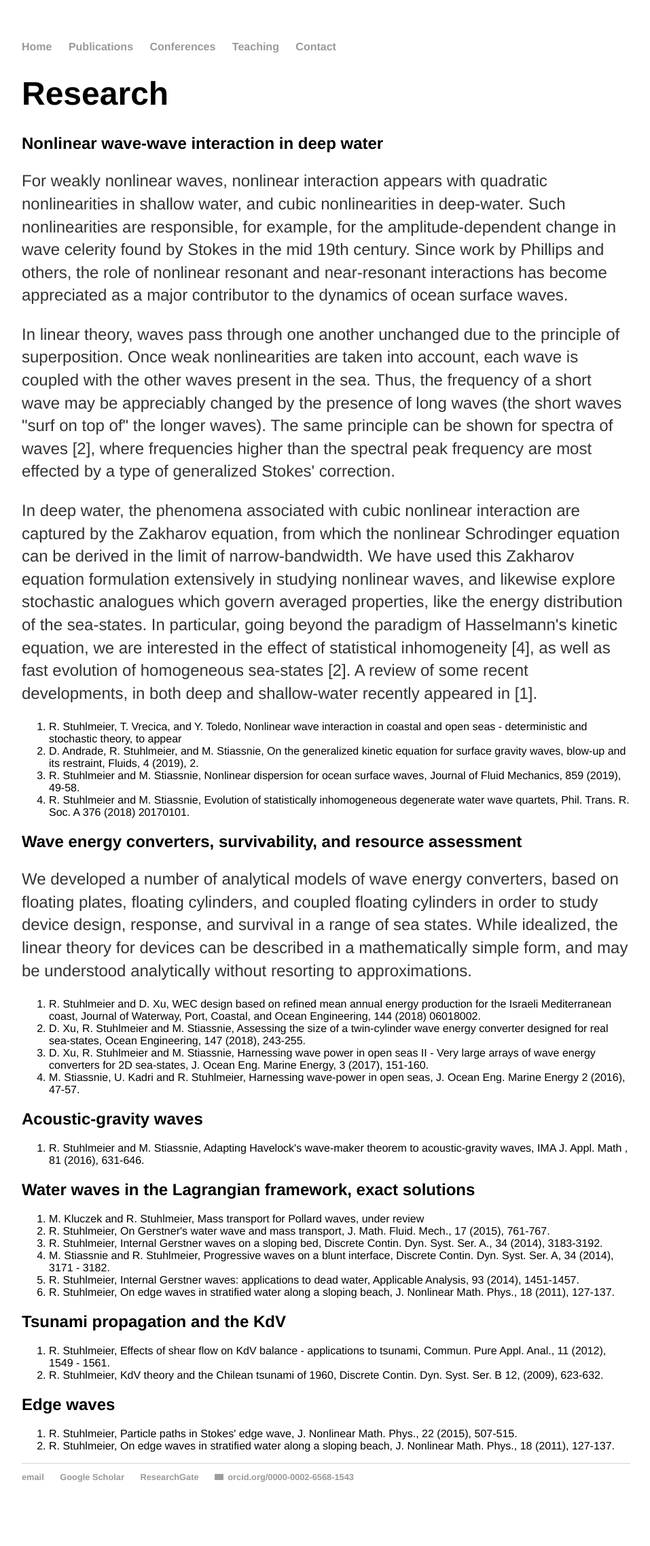
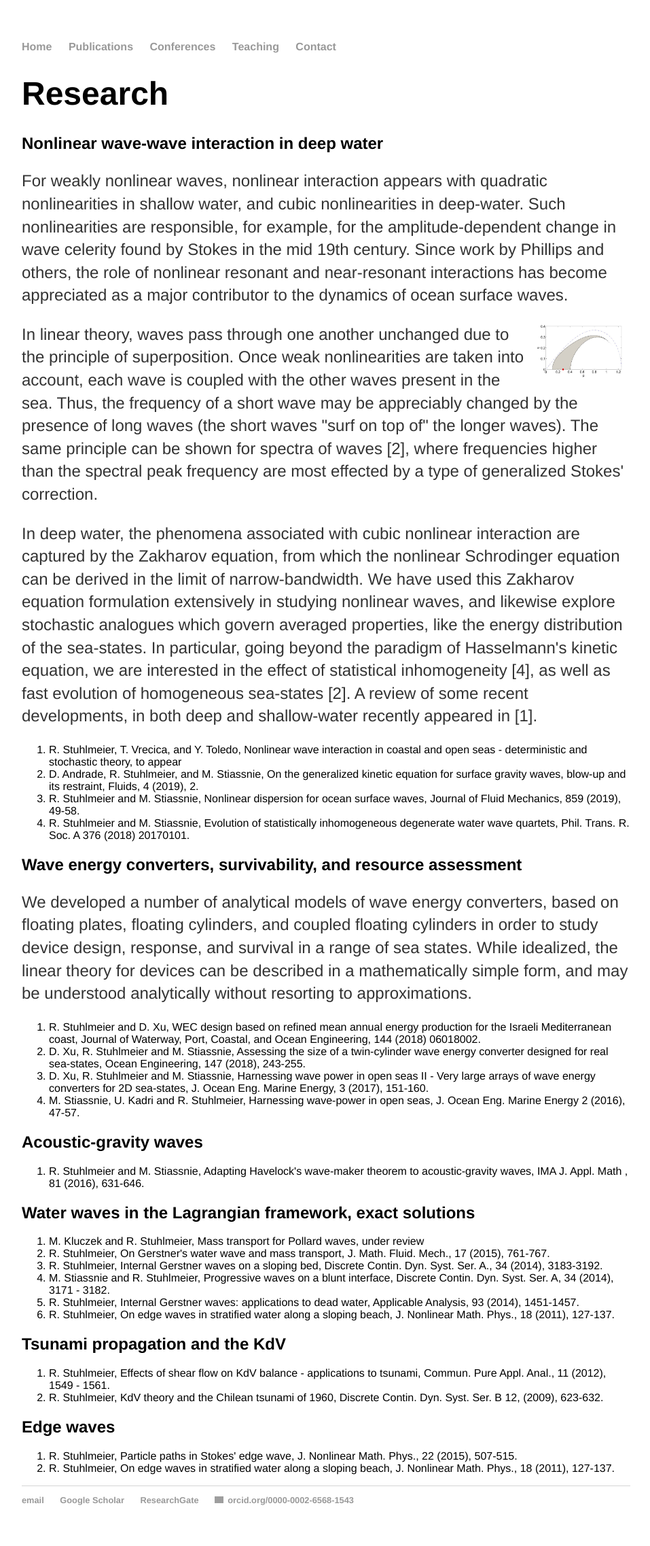
Before and after one commit to rstuhlmeier/rstuhlmeier.github.io, a Jekyll site: the page built from research/index.html, in a window 1280 px wide. Shown: the whole page at 68% size, without its empty margins (160-1117 px from the left). Built offline with Jekyll 4.4.1, drawn with Linux system fonts in a browser that asks for light colours; before the commit the page ends 2240 px from its top, so only the background shows below that; grey boxes are pictures that could not be loaded.

Commit message:
Update index.html

```diff
--- a/research/index.html
+++ b/research/index.html
@@ -9,7 +9,7 @@ title: Raphael Stuhlmeier - Research
 <p>For weakly nonlinear waves, nonlinear interaction appears with quadratic nonlinearities in shallow water, and cubic nonlinearities in deep-water.
 Such nonlinearities are responsible, for example, for the amplitude-dependent change in wave celerity found by Stokes in the mid 19th century.
 Since work by Phillips and others, the role of nonlinear resonant and near-resonant interactions has become appreciated as a major contributor to the dynamics of ocean surface waves.</p>
-
+<img style="float: right;", src="Instability_Snip.JPG" width="140">
 <p>In linear theory, waves pass through one another unchanged due to the principle of superposition. Once weak nonlinearities are taken into account, each wave is coupled with the other waves present in the sea.
 Thus, the frequency of a short wave may be appreciably changed by the presence of long waves (the short waves "surf on top of" the longer waves). The same principle can be shown for spectra of waves [2], where frequencies higher than the spectral peak frequency are most effected by
 a type of generalized Stokes' correction.</p>
```
